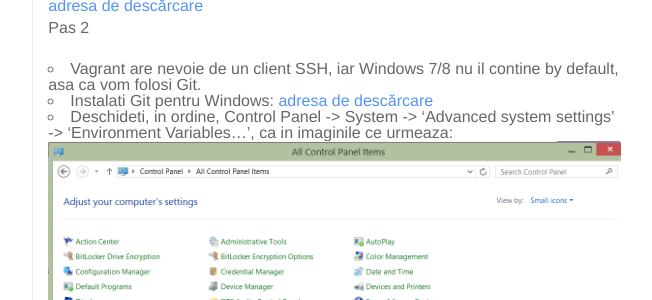
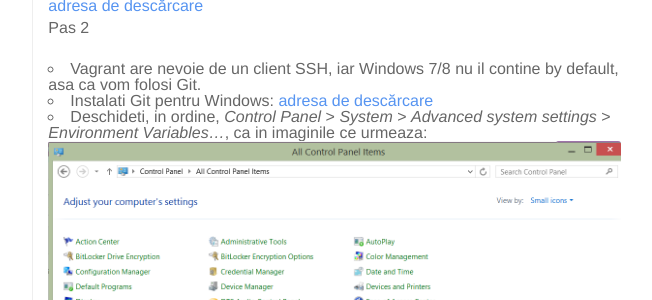
Before and after one commit to sabinmarcu/vagrant-tutorial, a Jekyll site: the page built from index.md, in a window 1280 px wide and 1400 px high, scrolled down 4777 px. Shown: the part 152-452 px from the top of the window, without its empty margins (479-1131 px from the left). Built offline with Jekyll 4.4.1, drawn with Linux system fonts in a browser that asks for light colours; nearby versions of some CDN libraries; Markdown is read by kramdown in place of the engine named in the settings; some of the changed text lies outside the part shown.

Commit message:
vagrant install windows fix text display

```diff
--- a/_includes/article.md
+++ b/_includes/article.md
@@ -32,21 +32,23 @@ Din acest moment, utilizarea programului command line `vagrant` va fi posibil fo
 
 ### Windows
 
+
 Pas 1
 
 - Instalati VirtualBox, versiunea pentru Windows! Se poate descarca de aici: [adresa de descărcare](https://www.virtualbox.org/wiki/Downloads)
+
 
 Pas 2
 
 - Vagrant are nevoie de un client SSH, iar Windows 7/8 nu il contine by default, asa ca vom folosi Git.
 - Instalati Git pentru Windows: [adresa de descărcare](http://msysgit.github.io/)
-- Deschideti, in ordine, Control Panel -> System -> 'Advanced system settings' -> 'Environment Variables...', ca in imaginile ce urmeaza:
+- Deschideti, in ordine, _Control Panel_ > _System_ > _Advanced system settings_ > _Environment Variables..._, ca in imaginile ce urmeaza:
 
 [![Imagine control panel](assets/images/images/windows/control_panel.png)](assets/images/images/windows/control_panel.png)
 [![Imagine system](assets/images/images/windows/system.png)](assets/images/images/windows/system.png)
 [![Imagine system properties](assets/images/images/windows/system_properties.png)](assets/images/images/windows/system_properties.png)
 
-- In cele ce urmeaza, setati PATH-ul urmand pasii din imagini. Selectati 'Path' din 'System variables', apoi click 'Edit...':
+- In cele ce urmeaza, setati PATH-ul urmand pasii din imagini. Selectati _Path_ din _System variables_, apoi click _Edit..._:
 [![Imagine path](assets/images/images/windows/path.png)](assets/images/images/windows/path.png)
 - In variable value, adaugati la final calea catre folderul /bin unde ati instalat git. De obicei, aceasta este C:\Program Files (x86)\Git\bin
 [![Imagine edit path](assets/images/images/windows/edit_path.png)](assets/images/images/windows/edit_path.png)
```
